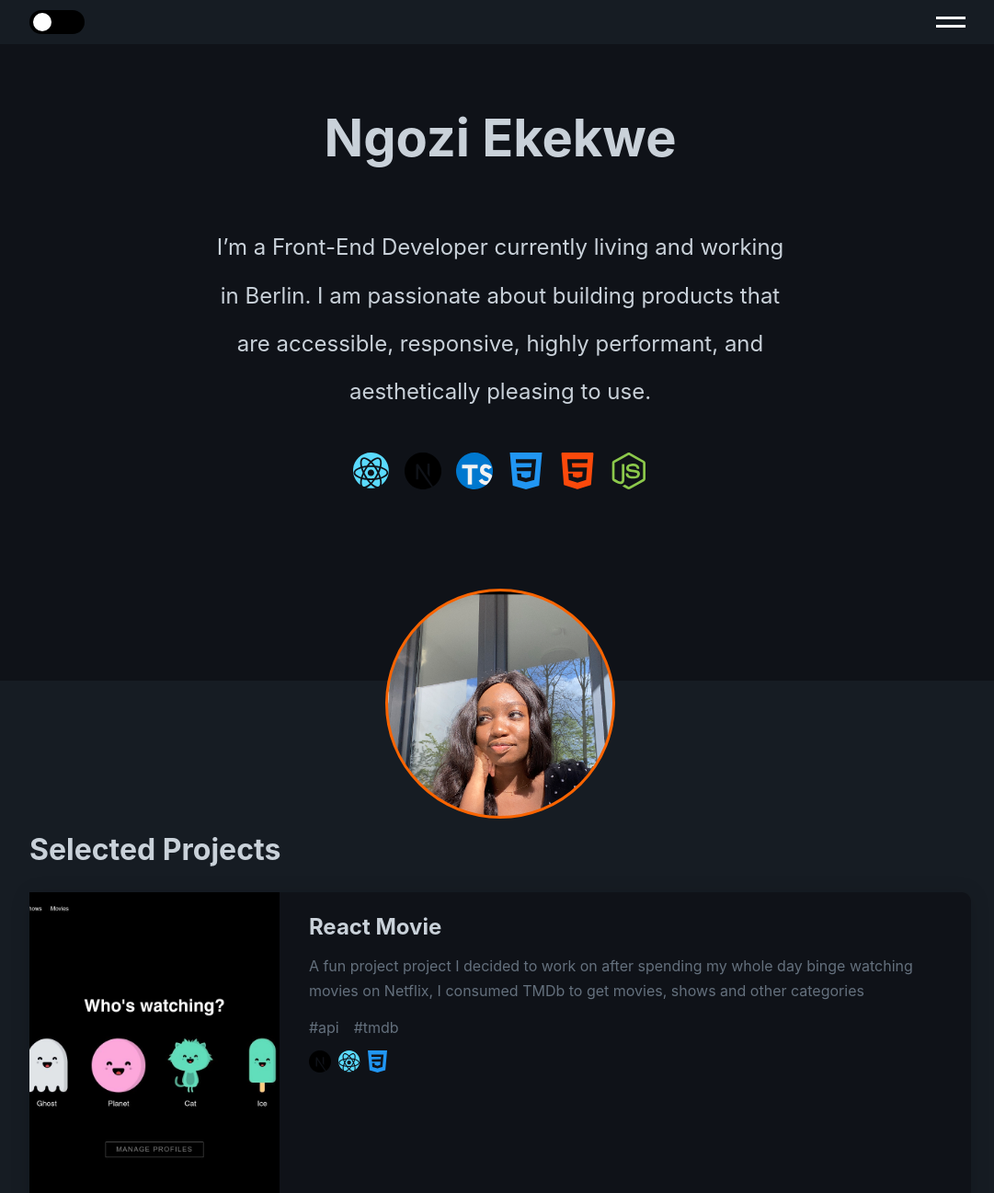
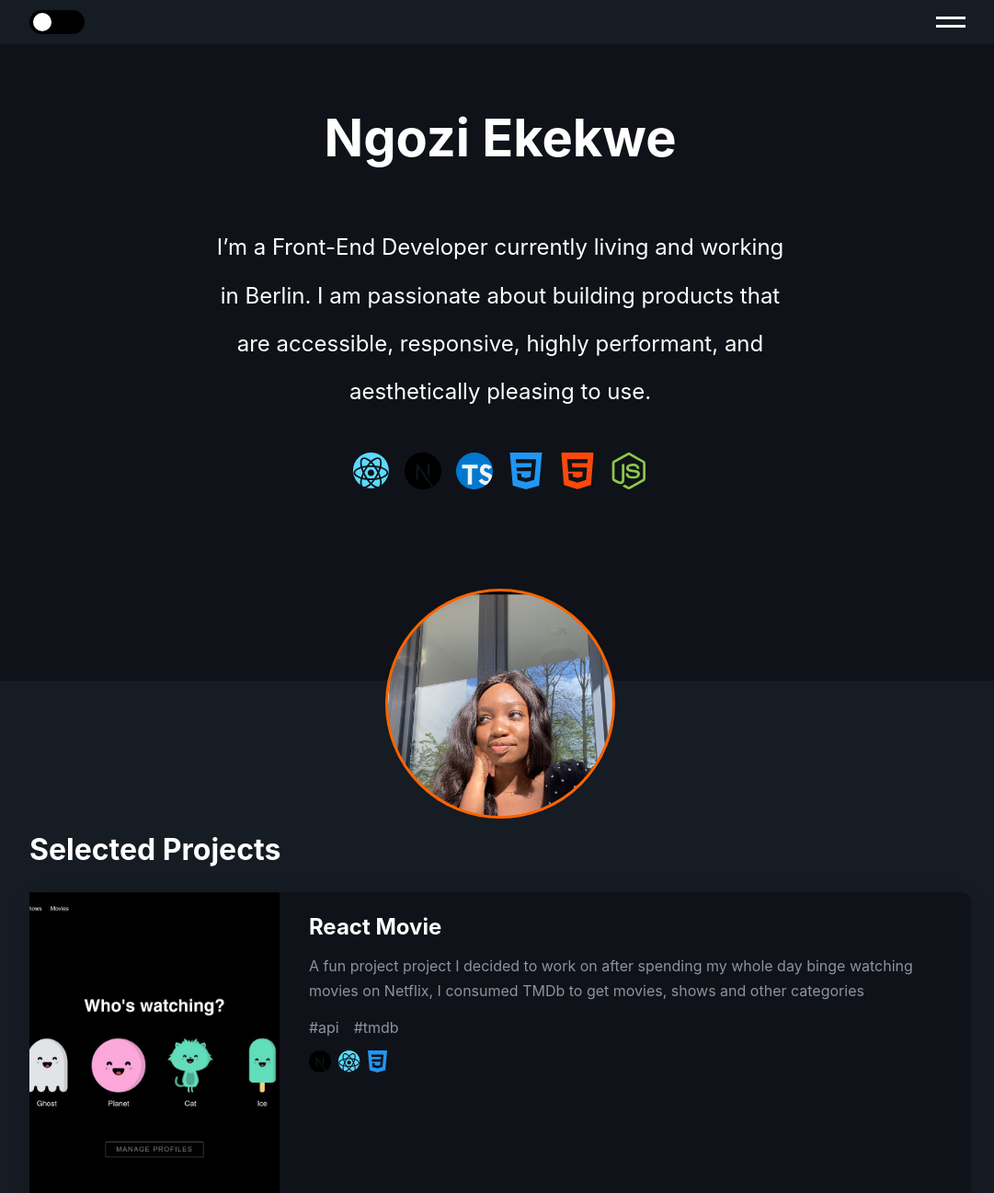
Before and after one commit to ngozi-ekekwe/ngozi.dev, a Next.js app: page / in a window 1280 px wide. Shown: the top 1297 px of the page at 92% size, without its empty margins (96-1177 px from the left). Built offline with nearby package versions, Linux system fonts and the light colour scheme.

Commit message:
fix background color

```diff
--- a/components/Introduction.js
+++ b/components/Introduction.js
@@ -91,7 +91,7 @@ const StyledIntroduction = styled.div`
 
 const Name = styled.h1`
   font-size: 3.5rem;
-  color: ${(props) => props.theme.bodyColor};
+  // color: ${(props) => props.theme.bodyColor};
   position: relative;
   z-index: 1;
 
--- a/components/Projects.js
+++ b/components/Projects.js
@@ -88,7 +88,7 @@ const ProjectContent = styled.div`
 `;
 
 const ProjectHashTag = styled.span`
-  color: #64707d;
+  color: #8B949E;
   font-size: 1rem;
   & + & {
     padding-left: 1rem;
@@ -140,7 +140,7 @@ const ProjectHeader = styled.header`
 
 const ProjectDescription = styled.p`
   line-height: 1.7;
-  color: #64707d;
+  color: #8B949E;
 
   @media screen and (max-width: ${(props) => props.theme.tablet}) {
     display: none;
@@ -149,10 +149,10 @@ const ProjectDescription = styled.p`
 
 const ShortDescription = styled.p`
   display: none;
-  color: #64707d;
+  color: #8B949E;
   @media screen and (max-width: ${(props) => props.theme.tablet}) {
     display: block;
-    color: #64707d;
+    color: #8B949E;
   }
 `;
 
--- a/theme.js
+++ b/theme.js
@@ -3,7 +3,7 @@ export const color = {
   backgroundLight: "#ffffff",
   linearGradient: "linear-gradient(to right, #e3ffe7, #d9e7ff)",
   defaultLightColor: "linear-gradient(to right, #e3ffe7, #d9e7ff)",
-  white: "#C9D1D9",
+  white: "white",
   black: "#24292E",
   plainBlack: 'black',
   lightGray: "#fafafa"
```
